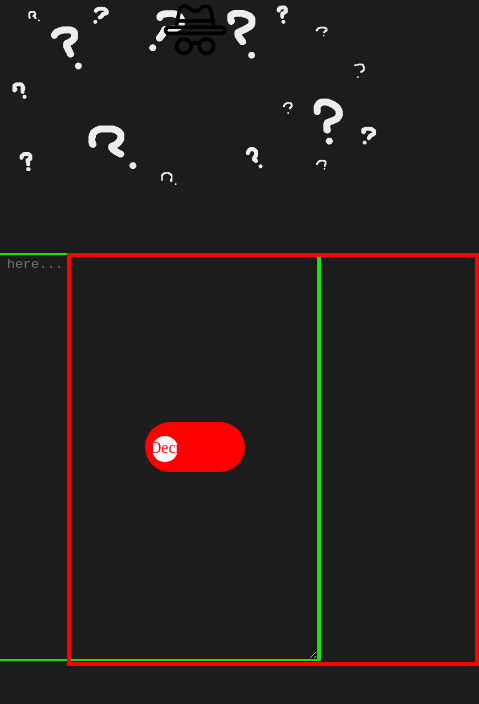
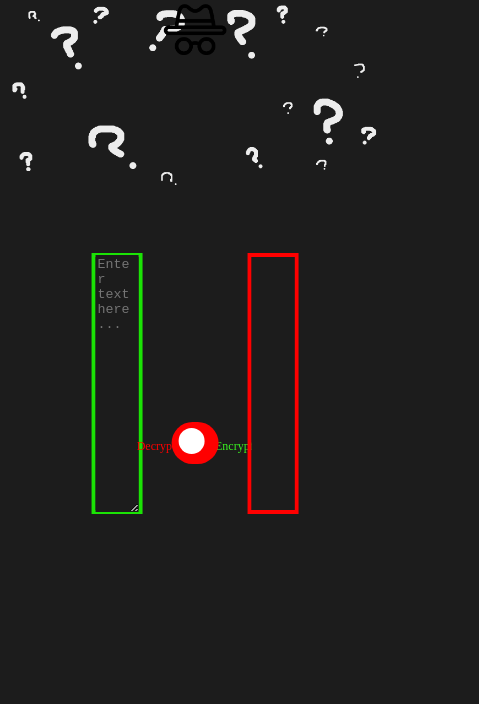
Before and after one commit to EggGreatorex/MessageEncypter, a plain HTML site: page index.html in a window 390 px wide. Shown: the whole page, 479 px wide, since content can reach past the window. Drawn offline with Linux system fonts and the light colour scheme.

Commit message:
Updated Responsivness. Added javascript for encrypting and decrypting the messages.

```diff
--- a/index.html
+++ b/index.html
@@ -7,14 +7,17 @@
   <title>Message Encypter</title>
 </head>
 <body>
+
+  <button class="startButton" onclick="readInput();"></button>
+
   <div class="inputBox">
-    <textarea placeholder="Enter text here..."></textarea>
+    <textarea placeholder="Enter text here..." class="userText"></textarea>
   </div>
 
   <div>
     <span class="Enclabel">Encrypt</span>
     <label class="switch">
-    <input type="checkbox">
+    <input type="checkbox" class="toggleButton">
     <span class="slider round"></span>
     </label>
     <span class="Declabel">Decrypt</span>
@@ -22,7 +25,9 @@
 
 
   <div class="outputBox">
-    <p class="outputMessage"></p>
+    <textarea class="outputText" readonly></textarea>
   </div>
+
+  <script src="script.js"></script>
 </body>
 </html>
--- /dev/null
+++ b/script.js
@@ -0,0 +1,90 @@
+
+const caesarCipherDictionary = {
+  a: "z",
+  b: "y",
+  c: "x",
+  d: "w",
+  e: "v",
+  f: "u",
+  g: "t",
+  h: "s",
+  i: "r",
+  j: "q",
+  k: "p",
+  l: "o",
+  m: "n",
+  n: "m",
+  o: "l",
+  p: "k",
+  q: "j",
+  r: "i",
+  s: "h",
+  t: "g",
+  u: "f",
+  v: "e",
+  w: "d",
+  x: "c",
+  y: "b",
+  z: "a",
+  " ": " ",
+  "?":"?",
+  "!":"!",
+  ".":".",
+  ",":",",
+  ";":";",
+  "'":"'",
+  "@":"@",
+  "£":"£",
+  "-":"-",
+  "+":"+",
+};
+
+// Function that gets the user input from the input box & the toggle
+function readInput(){
+  let userInput = document.querySelector(".userText").value;
+  let switchValue = document.querySelector(".toggleButton").checked;
+
+  if (userInput !== ""){
+    console.log(userInput);
+  };
+
+  // IF the toggle is True then the user wants to encode the message.
+  if (switchValue){
+    endcodeMessage(userInput);
+  } else{
+    decodeMessage(userInput);
+  };
+};
+
+
+
+function endcodeMessage(input){
+  console.log("Inside encode function")
+
+  let encyptedMessage = '';
+
+  for (let i = 0; i < input.length; i++) {
+    const char = input[i].toLowerCase();
+    const encrpytedChar = caesarCipherDictionary[char];
+    encyptedMessage += encrpytedChar
+  };
+
+  let outputMessage = document.querySelector(".outputText");
+  outputMessage.innerHTML = encyptedMessage;
+};
+
+
+function decodeMessage(input){
+  console.log("Inside decode function")
+
+  let decryptedMessage = '';
+
+  for(let i = 0; i < input.length; i++) {
+    const char = input[i].toLowerCase();
+    const decryptedChar = caesarCipherDictionary[char];
+    decryptedMessage += decryptedChar
+  };
+
+  let outputMessage = document.querySelector(".outputText");
+  outputMessage.innerHTML = decryptedMessage;
+};
--- a/styles.css
+++ b/styles.css
@@ -35,14 +35,31 @@ textarea:focus{
   border: 4px solid rgb(27, 227, 5);
 }
 
-.outputBox{
+.outputBox {
   position: absolute;
+  align-items: center;
+  justify-content: center;
   width: 404px;
   height: 405px;
   top: 30%;
   left: 70%;
   transform: translateX(-50%);
   border: 4px solid red;
+}
+
+.outputBox textarea {
+  color: #ededed;
+  width: 100%;
+  height: 100%;
+  box-sizing: border-box;
+  resize: none;
+  background-color: #1c1c1c;
+  border: none;
+  outline: none;
+  font-family: inherit;
+  font-size: inherit;
+  padding: 10px; /* Optional: Adjust padding as needed */
+  white-space: pre-wrap;
 }
 
 .inputInput {
@@ -161,3 +178,182 @@ input:checked + .slider:before {
 .slider.round:before {
   border-radius: 50%;
 }
+
+
+/* BUTTON TO START CONVERSION */
+
+.startButton{
+  position: absolute;
+  top: 2%;
+  left: 50%;
+  transform: translateX(-50%);
+  width: 250px;
+  height: 250px;
+  border: none;
+  background-color: transparent;
+  cursor: pointer;
+}
+
+
+@media screen and (max-width: 1650px) {
+  body {
+    font-size: 14px; /* Adjust font size for smaller screens */
+  }
+
+  .inputBox,
+  .outputBox,
+  .startButton {
+    width: 25%; /* Adjust width for smaller screens */
+    max-width: none; /* Remove maximum width */
+  }
+
+  .Enclabel{
+    left: 55%;
+  }
+
+  .Declabel{
+    left: 45%;
+  }
+}
+
+@media screen and (max-width: 1465px) {
+  body {
+    font-size: 14px; /* Adjust font size for smaller screens */
+  }
+
+  .inputBox,
+  .outputBox,
+  .startButton {
+    width: 22%; /* Adjust width for smaller screens */
+    max-width: none; /* Remove maximum width */
+  }
+
+  .Enclabel{
+    left: 56%;
+  }
+
+  .Declabel{
+    left: 44%;
+  }
+}
+
+@media screen and (max-width: 1300px) {
+  body {
+    font-size: 14px; /* Adjust font size for smaller screens */
+  }
+
+  .inputBox,
+  .outputBox,
+  .startButton {
+    width: 19%; /* Adjust width for smaller screens */
+    max-width: none; /* Remove maximum width */
+  }
+
+  .Enclabel{
+    left: 57%;
+  }
+
+  .Declabel{
+    left: 43%;
+  }
+}
+
+@media screen and (max-width: 1100px) {
+  body {
+    font-size: 14px; /* Adjust font size for smaller screens */
+  }
+
+  .inputBox,
+  .outputBox,
+  .startButton {
+    width: 17%; /* Adjust width for smaller screens */
+    max-width: none; /* Remove maximum width */
+  }
+
+  .Enclabel{
+    left: 58%;
+  }
+
+  .Declabel{
+    left: 42%;
+  }
+}
+
+@media screen and (max-width: 975px) {
+  body {
+    font-size: 14px; /* Adjust font size for smaller screens */
+  }
+
+  .inputBox,
+  .outputBox,
+  .startButton {
+    width: 15%; /* Adjust width for smaller screens */
+    max-width: none; /* Remove maximum width */
+  }
+
+  .Enclabel{
+    left: 59%;
+  }
+
+  .Declabel{
+    left: 41%;
+  }
+}
+
+@media screen and (max-width: 768px) {
+  body {
+    font-size: 14px; /* Adjust font size for smaller screens */
+  }
+
+  .inputBox,
+  .outputBox,
+  .startButton {
+    width: 13%; /* Adjust width for smaller screens */
+    height: 30%;
+    max-width: none; /* Remove maximum width */
+  }
+
+  .Enclabel{
+    left: 60%;
+    font-size: 12px;
+  }
+
+  .switch{
+    width: 12%;
+    height: 5%;
+  }
+
+  .Declabel{
+    left: 40%;
+    font-size: 12px;
+  }
+}
+
+@media screen and (max-width: 570px) {
+  body {
+    font-size: 14px; /* Adjust font size for smaller screens */
+  }
+
+  .inputBox,
+  .outputBox,
+  .startButton {
+    width: 11%; /* Adjust width for smaller screens */
+    height: 30%;
+    max-width: none; /* Remove maximum width */
+  }
+
+  .Enclabel{
+    left: 60%;
+    font-size: 12px;
+  }
+
+  .switch{
+    width: 12%;
+    height: 5%;
+  }
+
+  .Declabel{
+    left: 40%;
+    font-size: 12px;
+  }
+}
```
